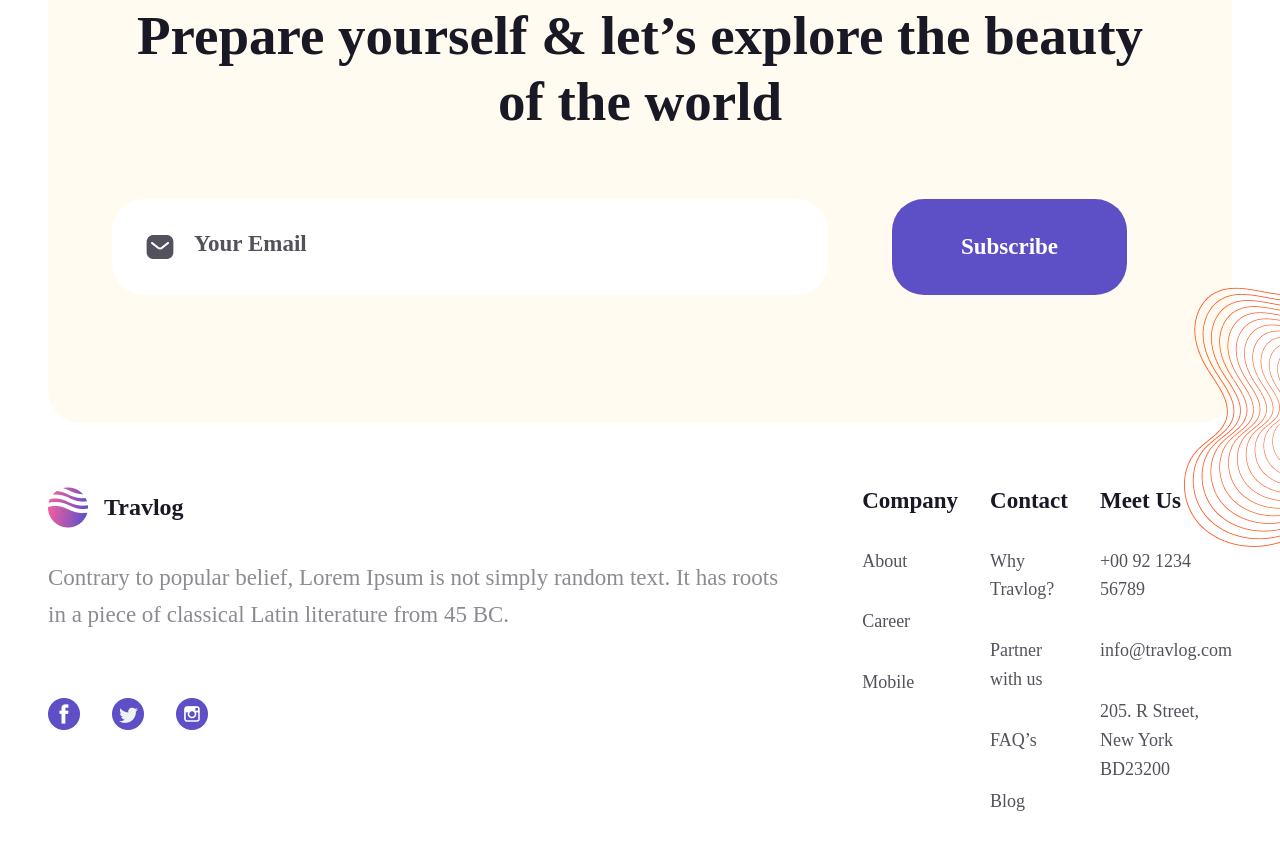
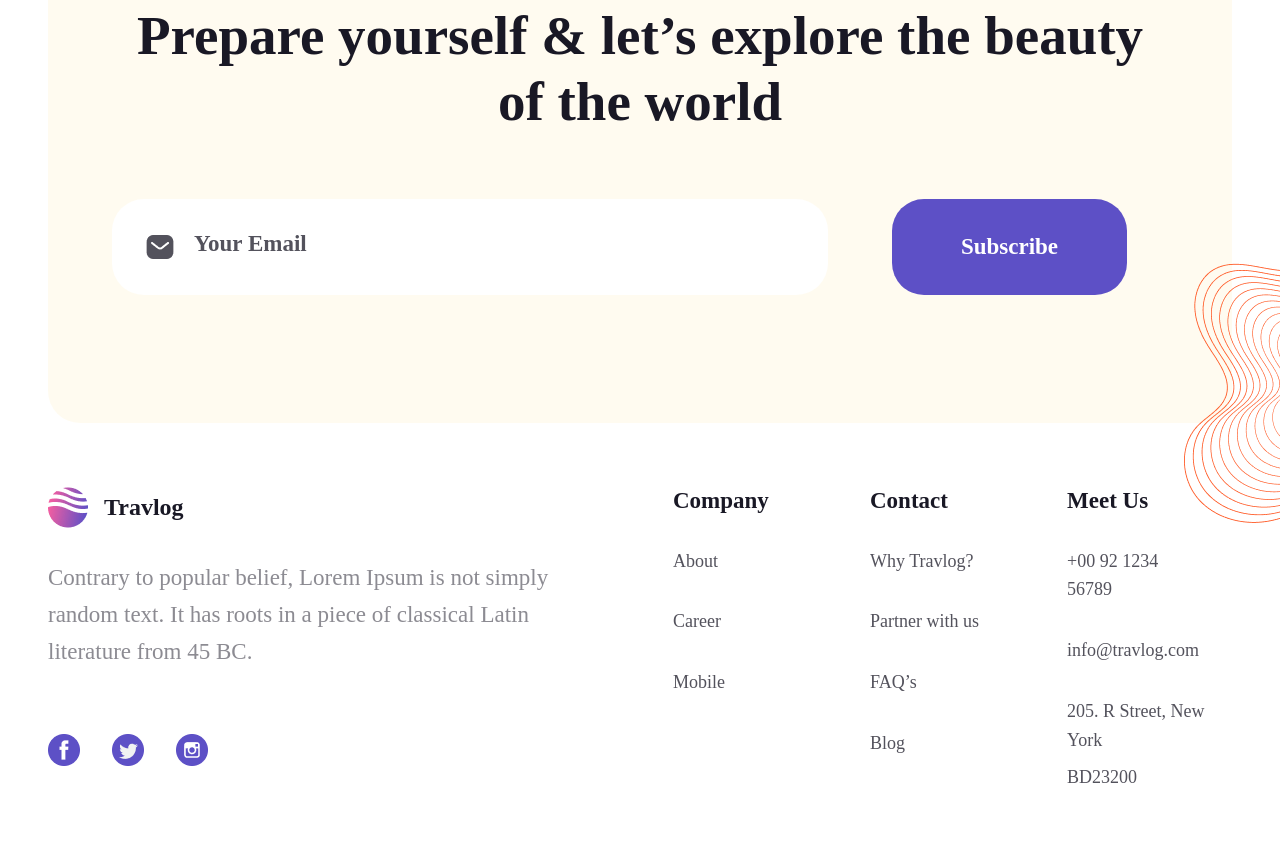
Before and after one commit to quanghuy1799/html-css-training, a website built with Parcel: page practice-one/index.html in a window 1280 px wide. Shown: the part 5300-6149 px from the top of the page. Built offline with nearby package versions, Linux system fonts and the light colour scheme; a web font is replaced by a local one.

Commit message:
fix footer address

```diff
--- a/practice-one/assets/css/main.css
+++ b/practice-one/assets/css/main.css
@@ -1338,6 +1338,7 @@
   flex-direction: column;
   align-items: flex-start;
   gap: 32px;
+  width: 165px;
 }
 .company-title,
 .contact-title,
@@ -1372,3 +1373,8 @@
   font-weight: 400;
   line-height: 160%;
 }
+.adress-title {
+  display: flex;
+  flex-direction: column;
+  gap: 8px;
+}
```
